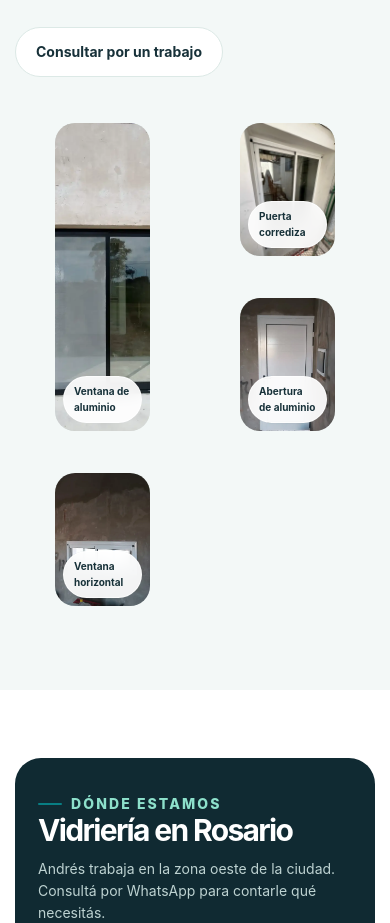
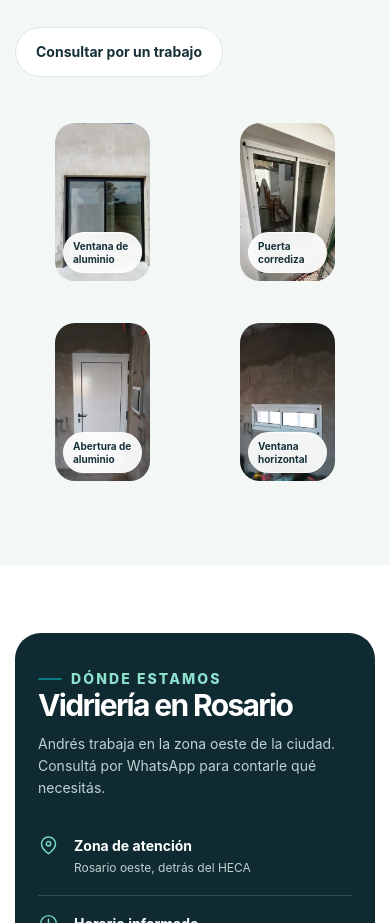
Before and after one commit to TuWebEnTresDias/andres-vidrios, a plain HTML site: page index.html in a window 390 px wide. Shown: the part 2131-3054 px from the top of the page. Drawn offline with Linux system fonts and the light colour scheme.

Commit message:
Fix mobile gallery layout

```diff
--- a/index.html
+++ b/index.html
@@ -161,10 +161,9 @@
       .service-card { min-height: 145px; padding: 16px; }
       .service-icon { width: 38px; height: 38px; margin-bottom: 16px; }
       .work-heading { display: block; }
-      .gallery { grid-template-columns: 1fr 1fr; grid-auto-rows: 165px; gap: 10px; }
-      .work-card:first-child { grid-row: span 2; }
-      .work-card:nth-child(4) { grid-column: auto; }
-      .work-caption { inset: auto 8px 8px; max-width: calc(100% - 16px); padding: 7px 10px; font-size: 10px; }
+      .gallery { grid-template-columns: repeat(2, minmax(0, 1fr)); grid-auto-rows: 190px; gap: 10px; }
+      .work-card:first-child, .work-card:nth-child(4) { grid-column: auto; grid-row: auto; }
+      .work-caption { inset: auto 8px 8px; max-width: calc(100% - 16px); padding: 7px 9px; font-size: 10px; line-height: 1.25; }
       .area-panel { grid-template-columns: 1fr; gap: 20px; padding: 29px 23px; }
       .faq-grid { grid-template-columns: 1fr; gap: 25px; }
       .contact { padding-bottom: 60px; }
```
